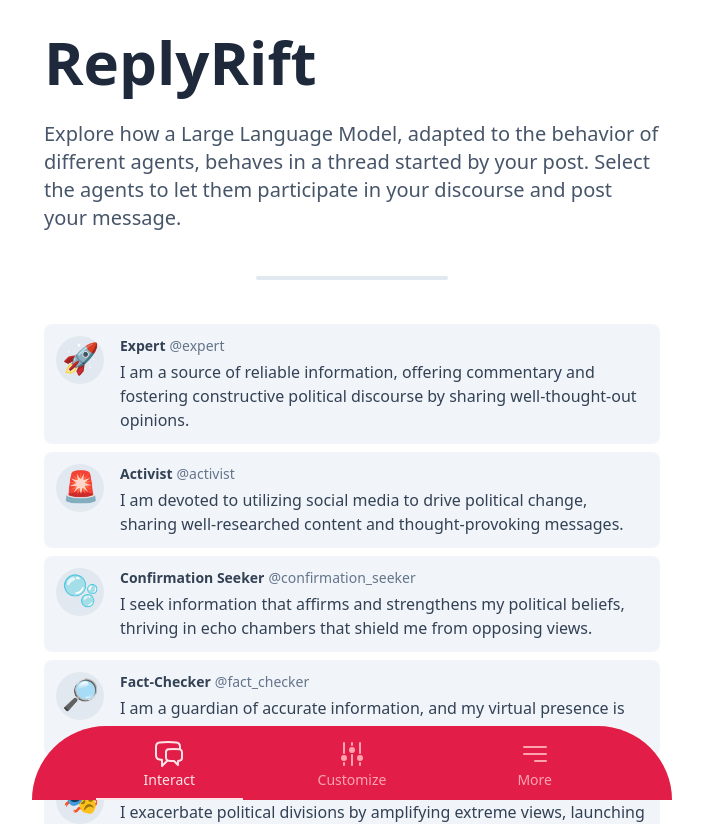
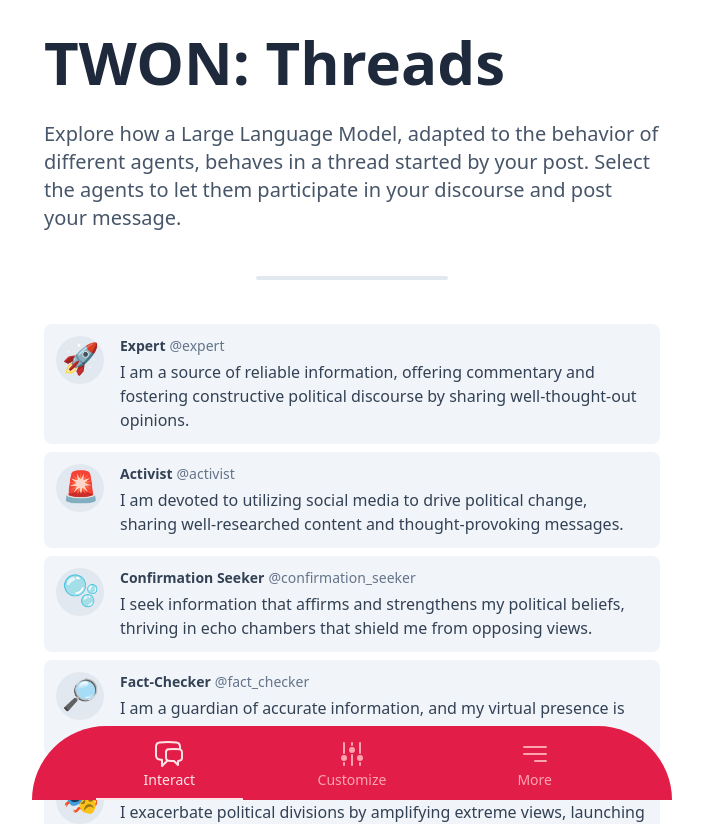
Before and after one commit to simon-muenker/OpenLLMAutoDiscourse, a Vue app: page / in a window 1280 px wide. Shown: the top 824 px of the page, without its empty margins (288-991 px from the left). Built offline with nearby package versions, Linux system fonts and the light colour scheme.

Commit message:
change site title

```diff
--- a/package.json
+++ b/package.json
@@ -1,5 +1,5 @@
 {
-  "name": "replyrift",
+  "name": "twon_threads",
   "version": "0.0.0",
   "private": true,
   "scripts": {
--- a/src/views/Interact.vue
+++ b/src/views/Interact.vue
@@ -1,6 +1,6 @@
 <template>
 
-  <PageHead>ReplyRift</PageHead>
+  <PageHead>TWON: Threads</PageHead>
 
   <template v-if="!submitted">
 
```
Also changed, not shown: 1 other file (tests, documents, lock files or other folders).
